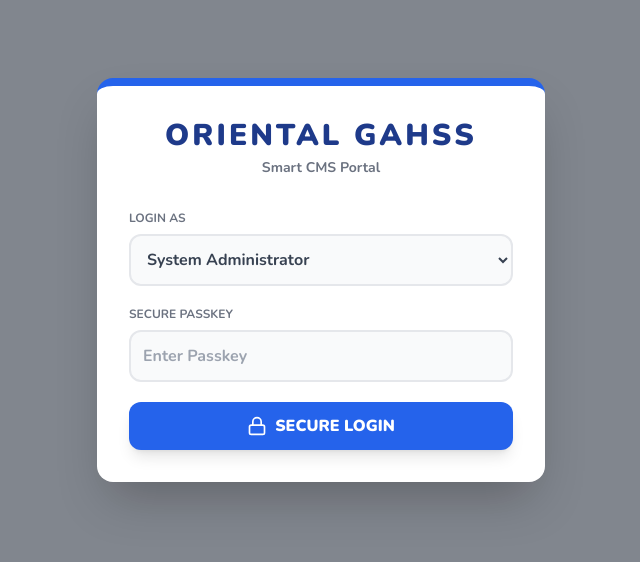
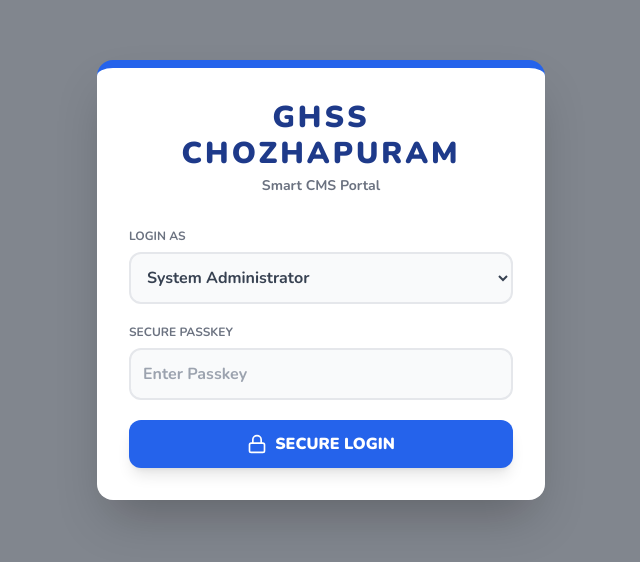
Before and after one commit to agmhss/cpm-tt-v5, a plain HTML site: page index.html in a window 1280 px wide. Shown: the part 120-682 px from the top of the page, without its empty margins (319-959 px from the left). Drawn offline with nearby package versions, Linux system fonts and the light colour scheme.

Commit message:
Update school name in login screen

```diff
--- a/index.html
+++ b/index.html
@@ -25,7 +25,7 @@
     <div id="loginScreen" class="absolute inset-0 bg-gray-900 bg-opacity-50 flex items-center justify-center z-50 backdrop-blur-sm">
         <div class="bg-white p-8 rounded-2xl shadow-2xl w-full max-w-md border-t-8 border-blue-600 transform transition-all">
             <div class="text-center mb-8">
-                <h1 id="loginSchoolName" class="text-3xl font-black text-blue-900 uppercase tracking-widest">ORIENTAL GAHSS</h1>
+                <h1 id="loginSchoolName" class="text-3xl font-black text-blue-900 uppercase tracking-widest">GHSS CHOZHAPURAM</h1>
                 <p class="text-sm font-bold text-gray-500 mt-1">Smart CMS Portal</p>
             </div>
 
```
